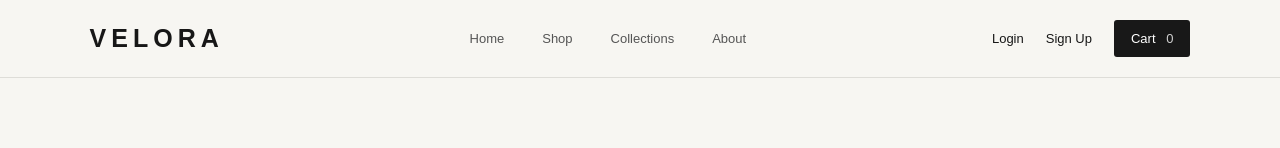
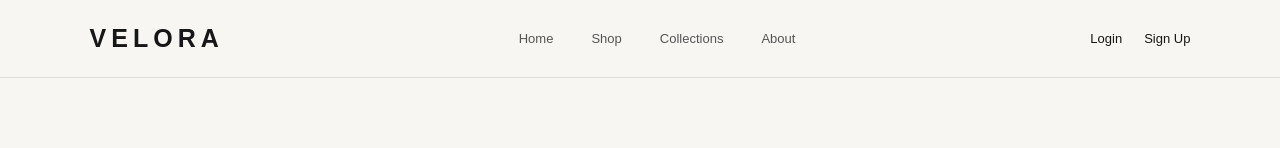
Before and after one commit to Aadityaahire3126/velora-frontend, a React (Vite) app: page / in a window 1280 px wide. Shown: the top 148 px of the page. Built offline with nearby package versions, Linux system fonts and the light colour scheme; no server answers; grey boxes are pictures that could not be loaded.

Commit message:
removed cart for better flow

```diff
--- a/src/pages/Home.jsx
+++ b/src/pages/Home.jsx
@@ -28,9 +28,6 @@ function Home() {
             Sign Up
             </a>
 
-          <a href="/cart" className="cart-link">
-            Cart <span>0</span>
-          </a>
         </div>
       </header>
 
```
